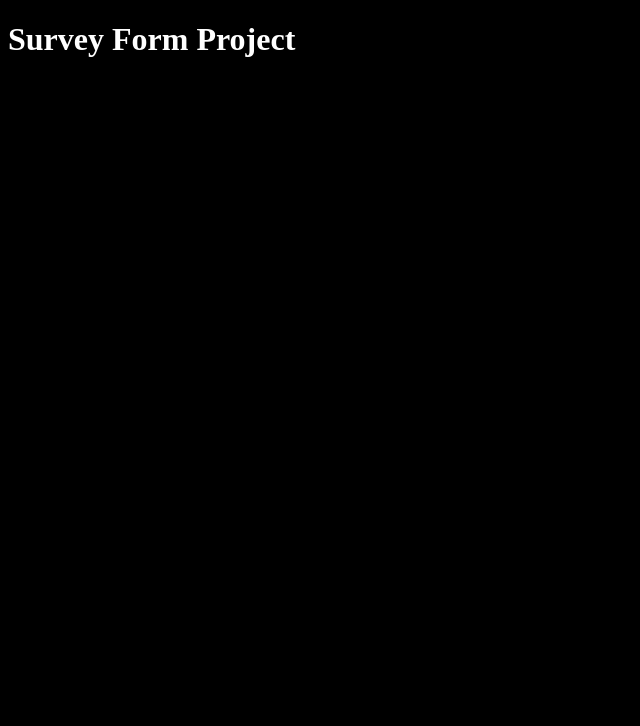
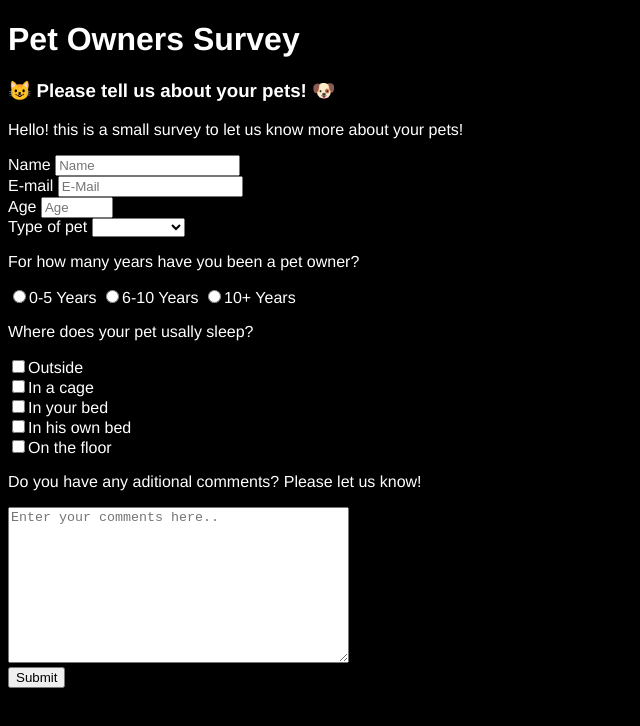
Before and after one commit to Xanul/surveyForm, a plain HTML site: page index.html in a window 1280 px wide. Shown: the whole page, without its empty margins (0-640 px from the left). Drawn offline with Linux system fonts and the light colour scheme.

Commit message:
HTML structure

```diff
--- a/index.html
+++ b/index.html
@@ -5,9 +5,77 @@
     <meta http-equiv="X-UA-Compatible" content="IE=edge" />
     <meta name="viewport" content="width=device-width, initial-scale=1.0" />
     <link rel="stylesheet" href="style.css" />
-    <title>Survey Form Project</title>
+    <title>Pet Survey</title>
   </head>
   <body>
-    <h1>Survey Form Project</h1>
+    <h1 id="title">Pet Owners Survey</h1>
+    <h3>😺️ Please tell us about your pets! 🐶️</h3>
+    <p id="description">
+      Hello! this is a small survey to let us know more about your pets!
+    </p>
+    <form id="survey-form">
+      <label for="name" id="name-label">Name</label>
+      <input type="text" id="name" placeholder="Name" required />
+      <br />
+      <label for="email" id="email-label">E-mail</label>
+      <input type="email" id="email" placeholder="E-Mail" required />
+      <br />
+      <label for="number" id="number-label">Age</label>
+      <input type="number" id="number" min="0" max="9999" placeholder="Age" />
+      <br />
+      <label for="dropdown" id="dropdown-label">Type of pet</label>
+      <select name="Pet" id="dropdown">
+        <option value=""></option>
+        <option value="Dog">Dog</option>
+        <option value="Cat">Cat</option>
+        <option value="Fish - Turtle">Fish - Turtle</option>
+        <option value="Birds">Birds</option>
+        <option value="Other">Other</option>
+      </select>
+      <br />
+      <p>For how many years have you been a pet owner?</p>
+      <label>
+        <input name="pet-ownership" value="0-5 Years" type="radio" />0-5 Years
+      </label>
+      <label>
+        <input name="pet-ownership" value="6-10 Years" type="radio" />6-10 Years
+      </label>
+      <label>
+        <input name="pet-ownership" value="10+ Years" type="radio" />10+ Years
+      </label>
+      <p>Where does your pet usally sleep?</p>
+      <label>
+        <input name="petsleep" value="Outside" type="checkbox" />Outside
+      </label>
+      <br />
+      <label>
+        <input name="petsleep" value="In a cage" type="checkbox" />In a cage
+      </label>
+      <br />
+      <label>
+        <input name="petsleep" value="In your bed" type="checkbox" />In your bed
+      </label>
+      <br />
+      <label>
+        <input name="petsleep" value="In his own bed" type="checkbox" />In his
+        own bed
+      </label>
+      <br />
+      <label>
+        <input name="petsleep" value="On the floor" type="checkbox" />On the
+        floor
+      </label>
+      <br />
+      <p>Do you have any aditional comments? Please let us know!</p>
+      <textarea
+        name="comment"
+        placeholder="Enter your comments here.."
+        id="comments"
+        cols="40"
+        rows="10"
+      ></textarea>
+      <br />
+      <button type="submit" id="submit">Submit</button>
+    </form>
   </body>
 </html>
--- a/style.css
+++ b/style.css
@@ -1,4 +1,5 @@
 body {
+  font-family: Helvetica;
   color: white;
   background-color: black;
 }
```
